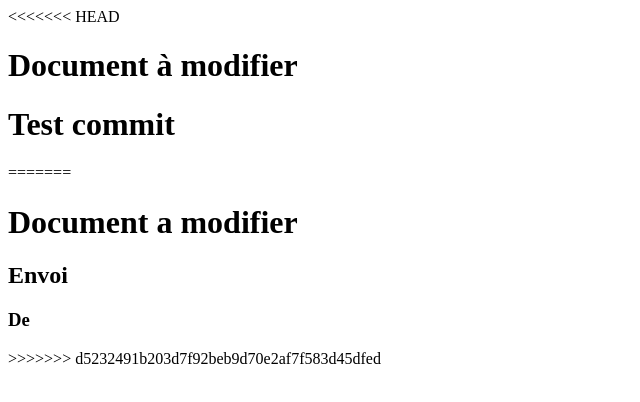
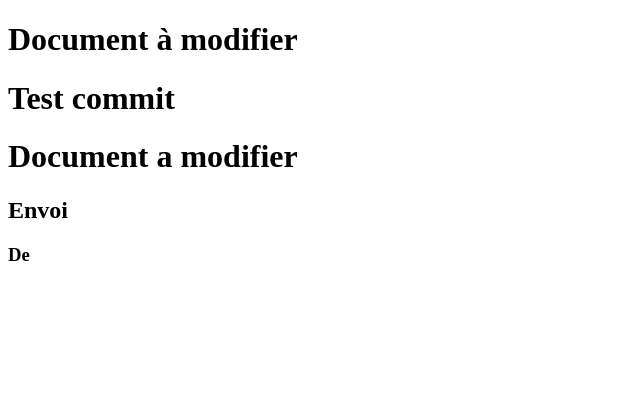
Before and after one commit to Yannis-Hammou/team-jaguar, a plain HTML site: page index.html in a window 1280 px wide. Shown: the whole page, without its empty margins (0-640 px from the left). Drawn offline with Linux system fonts and the light colour scheme.

Commit message:
commentaires

```diff
--- a/assets/app.css
+++ b/assets/app.css
@@ -0,0 +1,5 @@
+/* GLOBAL */
+/* AREA */
+/* YS */
+/* YANNICK */
+/* FOOTER */
--- a/index.html
+++ b/index.html
@@ -7,15 +7,12 @@
     <title>Test git team</title>
     <link rel="stylesheet" href="assets/app.css">
 <body>
-<<<<<<< HEAD
     <h1>Document à modifier</h1>
     <h1>Test commit</h1>
 
-=======
     <h1>Document a modifier</h1>
     <h2>Envoi</h2>
     <h3>De</h3>
->>>>>>> d5232491b203d7f92beb9d70e2af7f583d45dfed
     <script src="assets/app.js"></script>
 </body>
 </html>
```
